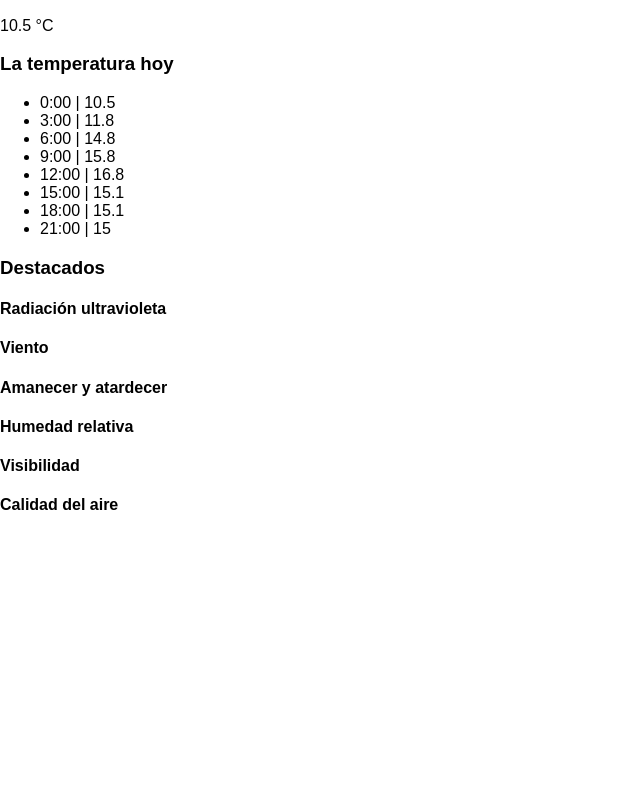
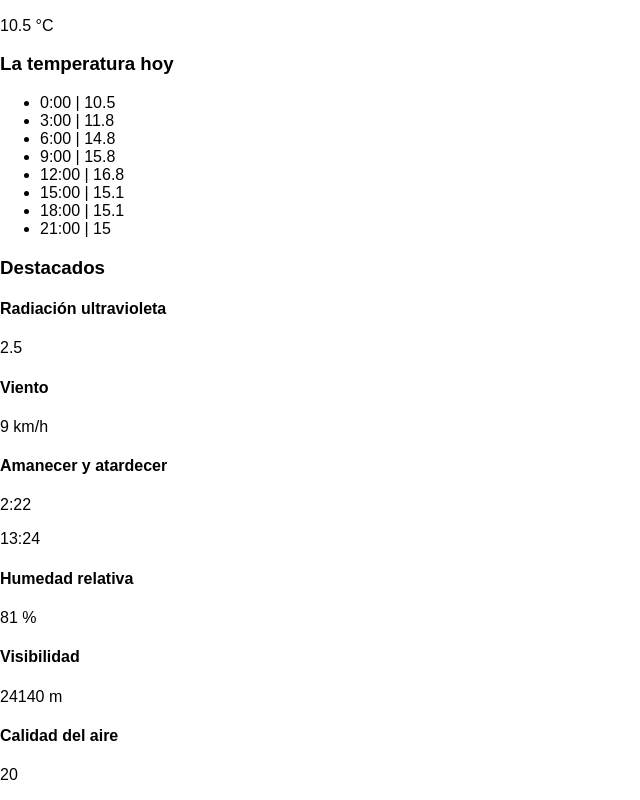
Before and after one commit to maumaco/practico-api, a React (Create React App) app: page / in a window 1280 px wide. Shown: the part 427-1227 px from the top of the page, without its empty margins (0-640 px from the left). Before the commit the page ends 963 px from the top, so only its background shows below. Built offline with nearby package versions, Linux system fonts and the light colour scheme.

Commit message:
Se agrega el componente HighlightedValue

```diff
--- a/src/App.js
+++ b/src/App.js
@@ -1,6 +1,7 @@
 // Components
 
 import HighlightedItem from './components/HighlightedItem.js'
+import HighlightedValue from './components/HighlightedValue.js'
 import Highlights from './components/Highlights.js'
 import Temperature from './components/Temperature.js'
 import TemperatureRange from './components/TemperatureRange.js'
@@ -69,6 +70,18 @@ export default function App() {
     getHourAndMinutes(new Date(e))
   );
 
+  // <Highlights />
+  const uvIndex = weatherData.daily.uv_index_max;
+  const windSpeed = weatherData.current.windspeed_10m;
+  const windSpeedUnit = weatherData.current_units.windspeed_10m;
+  const sunrise = getHourAndMinutes(new Date(weatherData.daily.sunrise));
+  const sunset = getHourAndMinutes(new Date(weatherData.daily.sunset));
+  const relativeHumidity = weatherData.current.relativehumidity_2m;
+  const relativeHumidityUnit = weatherData.current_units.relativehumidity_2m;
+  const visibility = weatherData.hourly.visibility[weatherData.hourly.time.indexOf(weatherData.current.time)];
+  const visibilityUnit = weatherData.hourly_units.visibility;
+  const airQualityIndex = weatherData.current.european_aqi;
+
   return (
     <>
       <header>
@@ -113,36 +126,60 @@ export default function App() {
               <HighlightedItem
                 title={UV_INDEX_HEADING}
               >
+                <HighlightedValue
+                  value={uvIndex}
+                />
               </HighlightedItem>
 
               {/* Wind speed */}
               <HighlightedItem
                 title={WIND_SPEED_HEADING}
               >
+                <HighlightedValue
+                  unit={windSpeedUnit}
+                  value={windSpeed}
+                />
               </HighlightedItem>
 
               {/* Sunrise & sunset */}
               <HighlightedItem
                 title={SUNRISE_SUNSET_HEADING}
               >
+                <HighlightedValue
+                  value={sunrise}
+                />
+                <HighlightedValue
+                  value={sunset}
+                />
               </HighlightedItem>
 
               {/* Relative humidity */}
               <HighlightedItem
               title={RELATIVE_HUMIDITY_HEADING}
               >
+                <HighlightedValue
+                  unit={relativeHumidityUnit}
+                  value={relativeHumidity}
+                />
               </HighlightedItem>
 
               {/* Visibility */}
               <HighlightedItem
                 title={VISIBILITY_HEADING}
               >
+                <HighlightedValue
+                  unit={visibilityUnit}
+                  value={visibility}
+                />
               </HighlightedItem>
 
               {/* Air quality index */}
               <HighlightedItem
                 title={AIR_QUALITY_INDEX_HEADING}
               >
+                <HighlightedValue
+                  value={airQualityIndex}
+                />
               </HighlightedItem>
             </Highlights>
           </WeatherDashboard>
--- /dev/null
+++ b/src/components/HighlightedValue.js
@@ -0,0 +1,5 @@
+export default function HighlightedValue({ value, unit }) {
+  return (
+    <p>{value}{unit && ' ' + unit}</p>
+  );
+}
--- a/src/data/weather.json
+++ b/src/data/weather.json
@@ -18,8 +18,8 @@
         "european_aqi": "EAQI"
     },
     "current": {
-        "time": "2023-10-10T08:45",
-        "interval": 900,
+        "time": "2023-10-10T08:00",
+        "interval": 3600,
         "temperature_2m": 15.8,
         "relativehumidity_2m": 81,
         "is_day": 1,
--- a/src/utilities/functions.js
+++ b/src/utilities/functions.js
@@ -8,7 +8,7 @@ export function capitalizeFirstLetter(text) {
 
 export function formatTime(hours, minutes) {
   // h:mm
-  return hours + ':' + (minutes < 10 && '0') + minutes;
+  return hours + ':' + (minutes < 10 ? '0' : '') + minutes;
 }
 
 
```
